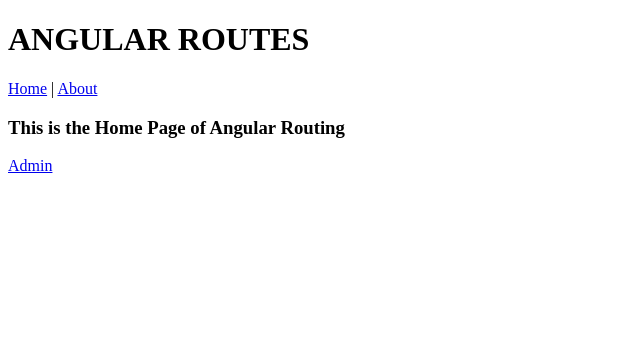
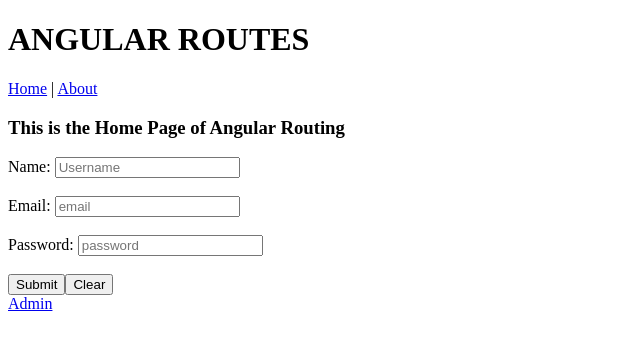
Before and after one commit to gowrinathrvl/Angularroutes, an Angular app: page /home in a window 1280 px wide. Shown: the top 350 px of the page, without its empty margins (0-640 px from the left). Built offline with nearby package versions, Linux system fonts and the light colour scheme.

Commit message:
added pipe and form and validators

```diff
--- a/src/app/home/home.component.html
+++ b/src/app/home/home.component.html
@@ -1,5 +1,39 @@
 <div class="home-container">
-    <h3>This is the Home Page of Angular Routing</h3>
+  <h3>This is the Home Page of Angular Routing</h3>
+  <form [formGroup]="myForm" (ngSubmit)="onSubmit()">
+    <label for="name"> Name: </label>
+    <input type="text" formControlName="name" (copy)="$event.preventDefault()"
+    (cut)="$event.preventDefault()"
+    (paste)="$event.preventDefault()"
+    placeholder="Username" /><br><br>
+    <div *ngIf="myForm.get('name')?.invalid && myForm.get('name')?.touched" style="color: red;">
+      * Username is required
+    </div>
+    <div *ngIf="myForm.get('name')?.touched  && myForm.get('name')?.errors?.['minlength']" class="" style="color: red;">
+      * Username must be at least 3 characters long
+     </div>
+    <label for="email"> Email: </label>
+    <input type="email" formControlName="email" placeholder="email" (paste)="$event.preventDefault()"/><br><br>
+    <div *ngIf="myForm.get('email')?.invalid && myForm.get('email')?.touched" style="color: red;">
+      * Enter a valid email
+    </div>
 
-    <a routerLink="/admin">Admin</a>
-  </div>
+    <label for="password"> Password: </label>
+    <input type="password" formControlName="password" placeholder="password"/><br><br>
+    <div *ngIf="myForm.get('password')?.touched && myForm.get('password')?.errors?.['minlength']" style="color: red;">
+      * Password has to be  min 6 letters
+    </div>
+    <div *ngIf="myForm.get('password')?.touched && myForm.get('password')?.errors?.['maxlength']" style="color: red;">
+      * Password has to be  max 10 letters
+    </div>
+    <button type="submit">Submit</button>
+    <button type="button" (click)="clearForm()">Clear</button>
+  </form>
+<div *ngIf = "submittedData">
+  <h3>Submitted Data:</h3>
+  <p><strong>Name:</strong> {{ submittedData.name |lowercase}}</p>
+  <p><strong>Email:</strong> {{ submittedData.email | uppercase}}</p>
+  <p><strong>Password:</strong> {{ submittedData.password | passwordMask }}</p>
+</div>
+  <a routerLink="/admin">Admin</a>
+</div>
--- a/src/app/home/home.component.ts
+++ b/src/app/home/home.component.ts
@@ -1,4 +1,5 @@
 import { Component } from '@angular/core';
+import { FormBuilder, FormGroup, Validators } from '@angular/forms';
 
 @Component({
   selector: 'app-home',
@@ -6,5 +7,28 @@
   styleUrls: ['./home.component.css']
 })
 export class HomeComponent {
+  myForm: FormGroup ;
+  submittedData: any = null;
+  constructor(private fb: FormBuilder){
+    this.myForm = this.fb.group({
+      name: ['', [Validators.required,Validators.minLength(3)]],
+      email: ['', [Validators.required, Validators.email]],
+      password: ['', [Validators.required, Validators.pattern, Validators.minLength(6), Validators.maxLength(10)]],
+    })
 
+  }
+
+  onSubmit() {
+    if (this.myForm.valid) {
+      this.submittedData = this.myForm.value;
+      console.log('Form Submitted:', this.myForm.value);
+    } else {
+      console.log('Form Invalid');
+    }
+  }
+
+  clearForm(){
+    this.myForm.reset();
+  this.submittedData = null;
+  }
 }
--- /dev/null
+++ b/src/app/password-mask.pipe.ts
@@ -0,0 +1,12 @@
+import { Pipe, PipeTransform } from '@angular/core';
+
+@Pipe({
+  name: 'passwordMask'
+})
+export class PasswordMaskPipe implements PipeTransform {
+
+  transform(value: String): String {
+    return value ? '$'.repeat(value.length) : '';
+  }
+
+}
```
Also changed, not shown: src/app/app.module.ts (+6 -2 lines), 1 other file (tests, documents, lock files or other folders).
